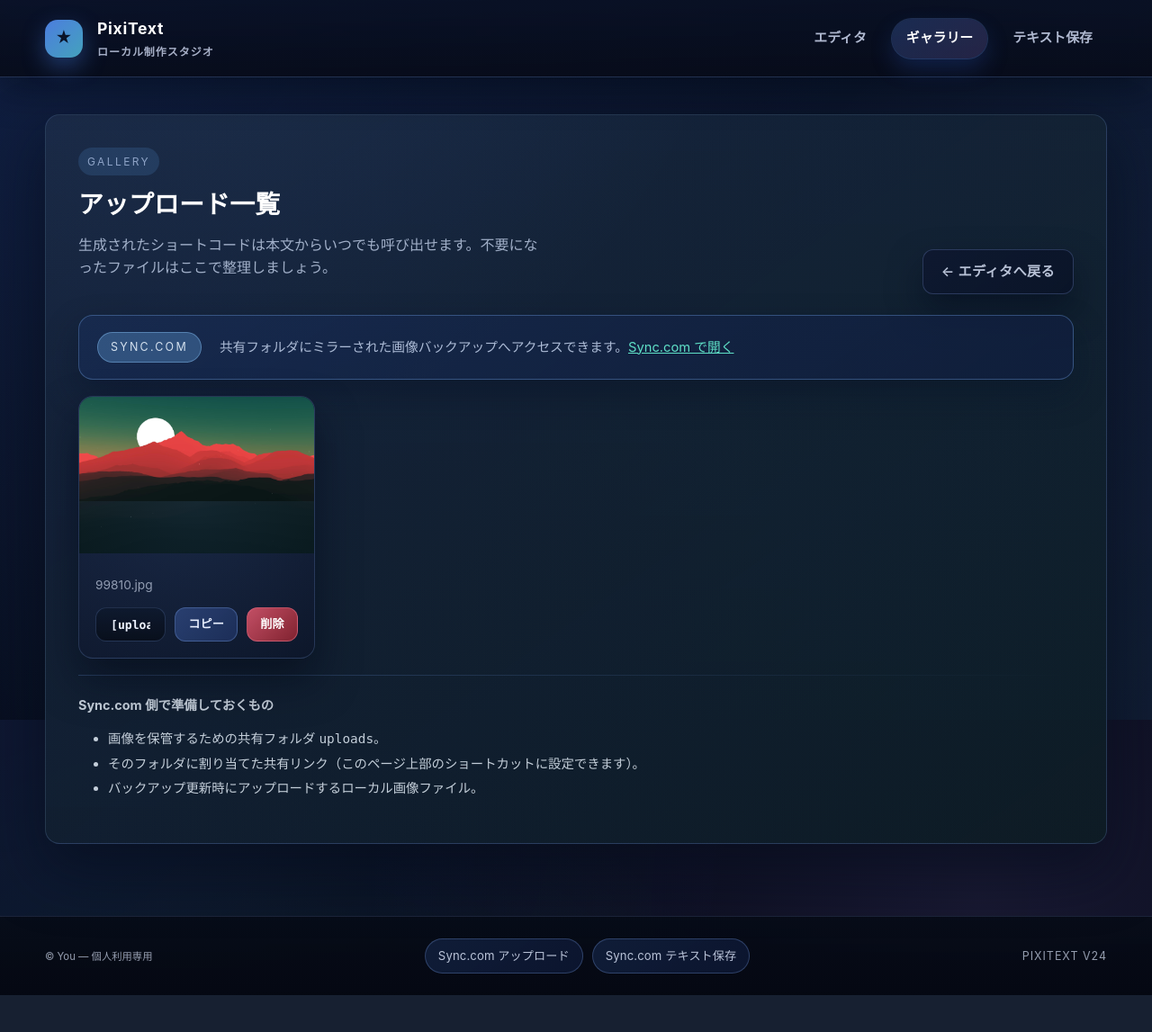
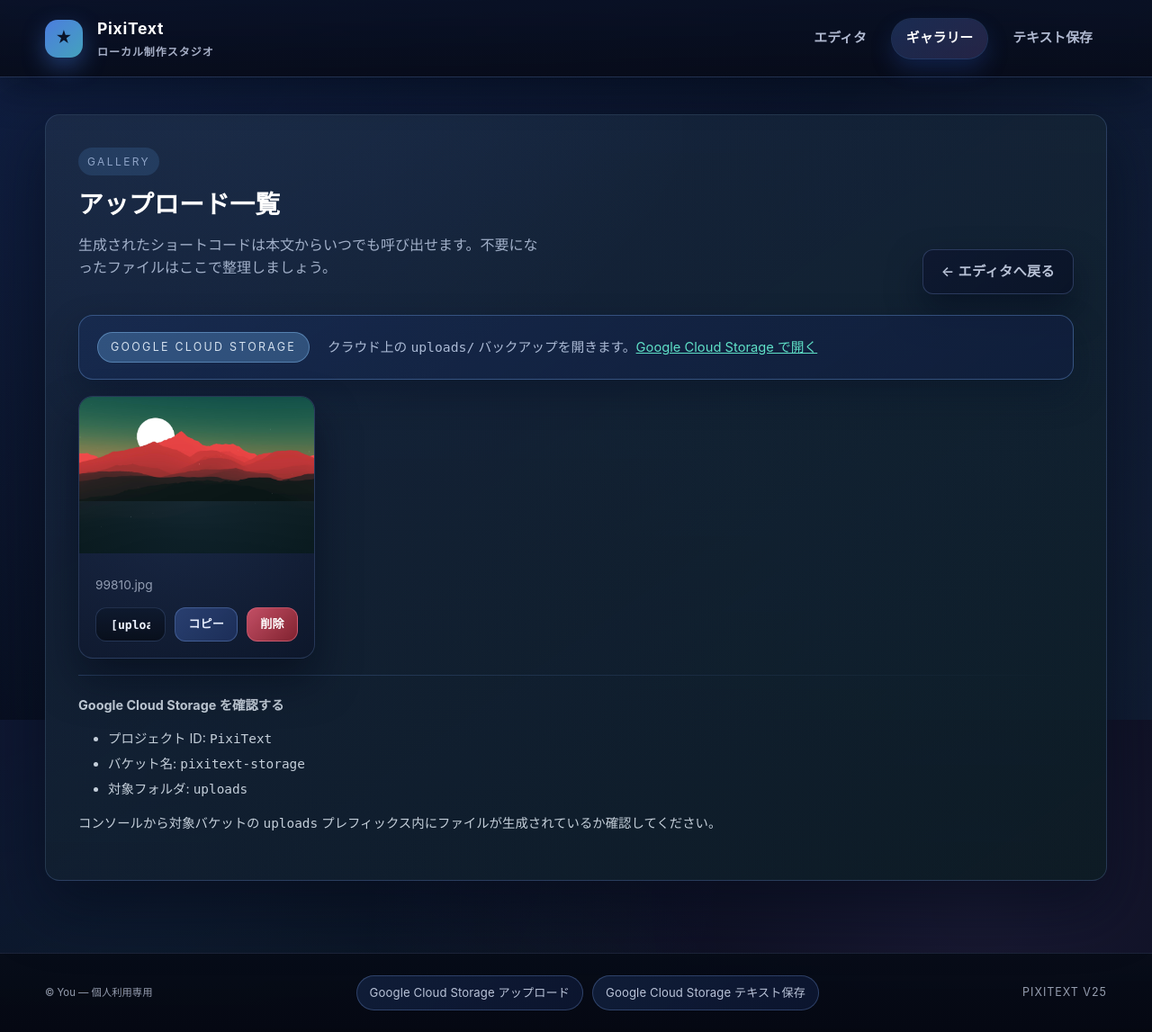
Before and after one commit to Pdwqag/PixiText, a Flask app: page /gallery in a window 1280 px wide. Shown: the whole page at 90% size. Before the commit the page ends 1106 px from the top, so only its background shows below. Run offline with Flask 3, Linux system fonts and the light colour scheme.

Commit message:
Improve GCS uploads and remove Sync.com integration

```diff
--- a/app.py
+++ b/app.py
@@ -3,6 +3,11 @@ import json
 import random
 import re
 import time
+import mimetypes
+import threading
+import base64
+import binascii
+import importlib
 from datetime import datetime, timezone
 
 from flask import (
@@ -23,6 +28,19 @@ from flask_session import Session
 from werkzeug.utils import secure_filename
 
 from parser import parse_document, to_html_document
+
+storage = None
+NotFound = None
+
+_google_pkg = importlib.util.find_spec("google")
+if _google_pkg is not None:  # pragma: no branch - import resolution only
+    _storage_spec = importlib.util.find_spec("google.cloud.storage")
+    if _storage_spec is not None:
+        storage = importlib.import_module("google.cloud.storage")  # type: ignore[assignment]
+
+    _exceptions_spec = importlib.util.find_spec("google.api_core.exceptions")
+    if _exceptions_spec is not None:
+        NotFound = getattr(importlib.import_module("google.api_core.exceptions"), "NotFound", None)
 
 BASE_DIR = os.path.dirname(__file__)
 TEMPLATES_DIR = os.path.join(BASE_DIR, "templates")
@@ -54,13 +72,290 @@ app.config.update(
     SESSION_TYPE="filesystem",
     SESSION_FILE_DIR=SESSION_DIR,
     SESSION_PERMANENT=False,
-    BUILD_VER=24,  # キャッシュバスター
-    SYNC_UPLOADS_URL=os.getenv("SYNC_UPLOADS_URL", "https://ln5.sync.com/dl/6643d5940#v74nbenq-egdk7g8k-fnxm268q-a2qmhqnh"),
-    SYNC_SAVES_URL=os.getenv("SYNC_SAVES_URL", "https://ln5.sync.com/dl/09e74e690#7ufepdfq-nxtt4d66-y5pqdnsy-rvub53cy"),
+    BUILD_VER=25,  # キャッシュバスター
+    GCS_PROJECT_ID=os.getenv("GCS_PROJECT_ID", "PixiText"),
+    GCS_BUCKET_NAME=os.getenv("GCS_BUCKET_NAME", "pixitext-storage"),
+    GCS_UPLOAD_PREFIX=os.getenv("GCS_UPLOAD_PREFIX", "uploads"),
+    GCS_SAVES_PREFIX=os.getenv("GCS_SAVES_PREFIX", "saves"),
+    GCS_SERVICE_ACCOUNT_KEY=os.getenv(
+        "GCS_SERVICE_ACCOUNT_KEY",
+        os.path.join(BASE_DIR, "pixitext-475704-6c5d65f6c0cf.json"),
+    ),
+    GCS_SERVICE_ACCOUNT_JSON=os.getenv("GCS_SERVICE_ACCOUNT_JSON", ""),
+    GCS_SERVICE_ACCOUNT_EMAIL=os.getenv(
+        "GCS_SERVICE_ACCOUNT_EMAIL",
+        "pikusaitekisuto@pixitext-475704.iam.gserviceaccount.com",
+    ),
+    GCS_BROWSER_BASE_URL=os.getenv("GCS_BROWSER_BASE_URL", ""),
 )
 
 # 3) Flask-Session を初期化（requirements.txt に Flask-Session を入れること）
 Session(app)
+
+
+_GCS_LOCK = threading.Lock()
+_GCS_STATE = {"bucket": None, "checked": False, "error": None, "config": None}
+_CLOUD_MANIFEST_CACHE = {"timestamp": 0.0, "value": None}
+_CLOUD_MANIFEST_LOCK = threading.Lock()
+
+
+def _gcs_configured():
+    return storage is not None and bool(app.config.get("GCS_BUCKET_NAME"))
+
+
+def _parse_service_account_blob(raw_value):
+    if not raw_value:
+        return None
+    if isinstance(raw_value, (bytes, bytearray)):
+        try:
+            raw_value = raw_value.decode("utf-8")
+        except UnicodeDecodeError:
+            return None
+    text = str(raw_value).strip()
+    if not text:
+        return None
+    if text.startswith("{"):
+        try:
+            return json.loads(text)
+        except json.JSONDecodeError:
+            return None
+    try:
+        decoded = base64.b64decode(text)
+    except (binascii.Error, ValueError):
+        return None
+    try:
+        decoded_text = decoded.decode("utf-8")
+    except UnicodeDecodeError:
+        return None
+    decoded_text = decoded_text.strip()
+    if not decoded_text.startswith("{"):
+        return None
+    try:
+        return json.loads(decoded_text)
+    except json.JSONDecodeError:
+        return None
+
+
+def _fingerprint_credentials(kind, value):
+    if kind == "path":
+        return os.path.abspath(str(value))
+    if kind == "info":
+        try:
+            return json.dumps(value, sort_keys=True)
+        except TypeError:
+            return repr(value)
+    return None
+
+
+def _resolve_service_account_credentials():
+    inline = app.config.get("GCS_SERVICE_ACCOUNT_JSON")
+    info = _parse_service_account_blob(inline)
+    if info:
+        return "info", info
+
+    key_setting = app.config.get("GCS_SERVICE_ACCOUNT_KEY") or ""
+    expanded_path = os.path.expanduser(key_setting)
+    if expanded_path and os.path.isfile(expanded_path):
+        return "path", expanded_path
+
+    info = _parse_service_account_blob(key_setting)
+    if info:
+        return "info", info
+
+    env_path = os.getenv("GOOGLE_APPLICATION_CREDENTIALS", "")
+    env_path = os.path.expanduser(env_path)
+    if env_path and os.path.isfile(env_path):
+        return "path", env_path
+
+    return None, None
+
+
+def _ensure_gcs_bucket(force=False):
+    global _GCS_STATE
+    if not _gcs_configured():
+        return None
+    with _GCS_LOCK:
+        bucket_name = app.config.get("GCS_BUCKET_NAME")
+        project_id = app.config.get("GCS_PROJECT_ID") or None
+        cred_kind, cred_value = _resolve_service_account_credentials()
+        config_signature = (
+            bucket_name,
+            project_id,
+            cred_kind,
+            _fingerprint_credentials(cred_kind, cred_value),
+        )
+
+        if (
+            _GCS_STATE["bucket"] is not None
+            and not force
+            and _GCS_STATE.get("config") == config_signature
+        ):
+            return _GCS_STATE["bucket"]
+        if (
+            _GCS_STATE["checked"]
+            and _GCS_STATE["bucket"] is None
+            and not force
+            and _GCS_STATE.get("config") == config_signature
+        ):
+            return None
+
+        try:
+            if cred_kind == "path" and cred_value:
+                client = storage.Client.from_service_account_json(
+                    cred_value,
+                    project=project_id,
+                )
+            elif cred_kind == "info" and cred_value:
+                client = storage.Client.from_service_account_info(
+                    dict(cred_value),
+                    project=project_id,
+                )
+            else:
+                client = storage.Client(project=project_id)
+
+            bucket = client.bucket(bucket_name)
+            if not bucket.exists():  # pragma: no branch - requires network
+                bucket = client.get_bucket(bucket_name)
+        except Exception as exc:  # pragma: no cover - relies on external service
+            app.logger.warning("Google Cloud Storage is unavailable: %s", exc)
+            _GCS_STATE = {
+                "bucket": None,
+                "checked": True,
+                "error": exc,
+                "config": config_signature,
+            }
+            return None
+
+        _GCS_STATE = {
+            "bucket": bucket,
+            "checked": True,
+            "error": None,
+            "config": config_signature,
+        }
+        return bucket
+
+
+def _gcs_build_remote_path(prefix, filename):
+    safe_name = os.path.basename(filename or "")
+    if not safe_name:
+        return ""
+    prefix = (prefix or "").strip("/")
+    if prefix:
+        return f"{prefix}/{safe_name}"
+    return safe_name
+
+
+def gcs_upload_file(local_path, filename, *, prefix=None, content_type=None):
+    bucket = _ensure_gcs_bucket()
+    if bucket is None:
+        return None
+
+    if not filename:
+        return None
+
+    remote_path = _gcs_build_remote_path(prefix, filename)
+    if not remote_path:
+        return None
+
+    try:
+        blob = bucket.blob(remote_path)
+        blob.upload_from_filename(local_path, content_type=content_type)
+        return True
+    except Exception as exc:  # pragma: no cover - relies on external service
+        app.logger.warning(
+            "Failed to upload %s to Google Cloud Storage: %s",
+            remote_path,
+            exc,
+        )
+        return False
+
+
+def gcs_delete_blob(filename, *, prefix=None):
+    bucket = _ensure_gcs_bucket()
+    if bucket is None:
+        return None
+
+    if not filename:
+        return None
+
+    remote_path = _gcs_build_remote_path(prefix, filename)
+    if not remote_path:
+        return None
+    try:
+        blob = bucket.blob(remote_path)
+        blob.delete()
+        return True
+    except Exception as exc:  # pragma: no cover - relies on external service
+        if NotFound is not None and isinstance(exc, NotFound):
+            return True
+        app.logger.warning(
+            "Failed to delete %s from Google Cloud Storage: %s",
+            remote_path,
+            exc,
+        )
+        return False
+
+
+def _compose_browser_url(base_url, prefix):
+    if not base_url:
+        return ""
+    base = base_url.rstrip("/")
+    if not prefix:
+        return base
+    segment = (prefix or "").strip("/")
+    if not segment:
+        return base
+    return f"{base}/{segment}"
+
+
+def _generate_cloud_manifest():
+    targets = []
+
+    if _gcs_configured():
+        bucket_name = app.config.get("GCS_BUCKET_NAME")
+        base_url = app.config.get("GCS_BROWSER_BASE_URL")
+        if not base_url and bucket_name:
+            base_url = f"https://console.cloud.google.com/storage/browser/{bucket_name}"
+        targets.append(
+            dict(
+                key="gcs",
+                label="Google Cloud Storage",
+                uploads_url=_compose_browser_url(base_url, app.config.get("GCS_UPLOAD_PREFIX")),
+                saves_url=_compose_browser_url(base_url, app.config.get("GCS_SAVES_PREFIX")),
+                bucket=bucket_name or "",
+                project=app.config.get("GCS_PROJECT_ID") or "",
+                service_account=app.config.get("GCS_SERVICE_ACCOUNT_EMAIL") or "",
+            )
+        )
+
+    return {
+        "targets": targets,
+        "generated_at": datetime.now(timezone.utc).isoformat(),
+        "gcs": {
+            "enabled": _gcs_configured(),
+            "bucket": app.config.get("GCS_BUCKET_NAME"),
+            "project": app.config.get("GCS_PROJECT_ID"),
+            "service_account": app.config.get("GCS_SERVICE_ACCOUNT_EMAIL"),
+        },
+    }
+
+
+def load_cloud_manifest(*, force_refresh=False):
+    now = time.time()
+    with _CLOUD_MANIFEST_LOCK:
+        cached = _CLOUD_MANIFEST_CACHE["value"]
+        if (
+            cached is not None
+            and not force_refresh
+            and now - _CLOUD_MANIFEST_CACHE["timestamp"] < 30
+        ):
+            return cached
+
+    manifest = _generate_cloud_manifest()
+    with _CLOUD_MANIFEST_LOCK:
+        _CLOUD_MANIFEST_CACHE["timestamp"] = now
+        _CLOUD_MANIFEST_CACHE["value"] = manifest
+    return manifest
 
 
 @app.after_request
@@ -75,32 +370,12 @@ def allowed_file(fn): return "." in fn and fn.rsplit(".",1)[1].lower() in ALLOWE
 # === テンプレート共通変数 ===
 @app.context_processor
 def inject_cloud_links():
-    providers = []
-
-    def _provider(key, label, uploads_url, saves_url):
-        if not uploads_url and not saves_url:
-            return None
-        return dict(
-            key=key,
-            label=label,
-            uploads_url=uploads_url or "",
-            saves_url=saves_url or "",
-        )
-
-    sync = _provider(
-        "sync",
-        "Sync.com",
-        app.config.get("SYNC_UPLOADS_URL"),
-        app.config.get("SYNC_SAVES_URL"),
-    )
-    for entry in (sync,):
-        if entry:
-            providers.append(entry)
-
+    manifest = load_cloud_manifest()
     return dict(
-        sync_uploads_url=app.config.get("SYNC_UPLOADS_URL"),
-        sync_saves_url=app.config.get("SYNC_SAVES_URL"),
-        cloud_targets=providers,
+        cloud_targets=manifest.get("targets", []),
+        cloud_manifest=manifest,
+        gcs_upload_prefix=app.config.get("GCS_UPLOAD_PREFIX"),
+        gcs_saves_prefix=app.config.get("GCS_SAVES_PREFIX"),
     )
 
 
@@ -167,7 +442,7 @@ def index():
     gallery_items = [{"id": k, **v} for k, v in db.items()]
     gallery_items.sort(key=lambda x: x.get("ts", 0), reverse=True)
 
-    refresh = request.args.get("sync_refresh") == "1"
+    refresh = request.args.get("cloud_refresh") == "1"
     cloud_manifest = load_cloud_manifest(force_refresh=refresh)
     cloud_targets = cloud_manifest.get("targets", [])
 
@@ -179,7 +454,6 @@ def index():
         last_filename=last_filename,
         cloud_manifest=cloud_manifest,
         cloud_targets=cloud_targets,
-        sync_refreshing=refresh,
     ))
     resp.headers["Cache-Control"] = "no-store, no-cache, must-revalidate, max-age=0"
     resp.headers["Pragma"] = "no-cache"
@@ -221,6 +495,16 @@ def upload():
     stored_name = candidate
     path = os.path.join(app.config["UPLOAD_FOLDER"], stored_name)
     file.save(path)
+
+    mime_type = mimetypes.guess_type(stored_name)[0] or "application/octet-stream"
+    gcs_result = gcs_upload_file(
+        path,
+        stored_name,
+        prefix=app.config.get("GCS_UPLOAD_PREFIX"),
+        content_type=mime_type,
+    )
+    if gcs_result is False:
+        flash("クラウドバックアップ（Google Cloud Storage）に失敗しました。設定を確認してください。")
 
     # DB登録
     db[nid] = {
@@ -295,6 +579,13 @@ def delete_image(img_id):
     except Exception as e:
         flash(f"ファイル削除時にエラー: {e}")
 
+    gcs_result = gcs_delete_blob(
+        rec.get("stored_name"),
+        prefix=app.config.get("GCS_UPLOAD_PREFIX"),
+    )
+    if gcs_result is False:
+        flash("クラウドバックアップ（Google Cloud Storage）の削除に失敗しました。")
+
     # DB から削除して保存
     db.pop(img_id, None)
     _save_db(db)
@@ -340,6 +631,17 @@ def saves_delete():
             flash("ファイルが見つかりません")
     except Exception as e:
         flash(f"削除に失敗しました: {e}")
+        remove_remote = False
+    else:
+        remove_remote = True
+
+    if remove_remote:
+        gcs_result = gcs_delete_blob(
+            fname,
+            prefix=app.config.get("GCS_SAVES_PREFIX"),
+        )
+        if gcs_result is False:
+            flash("クラウドバックアップ（Google Cloud Storage）の削除に失敗しました。")
     return redirect(url_for("saves_list"))
 
 @app.route("/save_local", methods=["POST"])
@@ -365,7 +667,22 @@ def save_local():
             f.write(text)
         session["last_text"] = text
         session["last_filename"] = name
-        return jsonify(success=True, message=f"「{name}」を保存しました", filename=name)
+        payload = dict(
+            success=True,
+            message=f"「{name}」を保存しました",
+            filename=name,
+        )
+        gcs_result = gcs_upload_file(
+            path,
+            name,
+            prefix=app.config.get("GCS_SAVES_PREFIX"),
+            content_type="text/plain; charset=utf-8",
+        )
+        if gcs_result:
+            payload["cloud_synced"] = True
+        elif gcs_result is False:
+            payload["cloud_warning"] = "Google Cloud Storage へのバックアップに失敗しました。設定を確認してください。"
+        return jsonify(**payload)
     except Exception as e:
         return jsonify(success=False, message=f"保存に失敗：{e}"), 500
 
--- a/requirements.txt
+++ b/requirements.txt
@@ -5,3 +5,4 @@ itsdangerous>=2
 gunicorn>=21
 Flask-Session==0.5.0
 requests>=2.31
+google-cloud-storage>=2.14
--- a/templates/gallery.html
+++ b/templates/gallery.html
@@ -18,7 +18,7 @@
         {% if provider.uploads_url %}
           <div class="cloud-callout" role="note">
             <span class="cloud-callout__badge">{{ provider.label }}</span>
-            <p class="cloud-callout__text">共有フォルダにミラーされた画像バックアップへアクセスできます。<a href="{{ provider.uploads_url }}" target="_blank" rel="noopener">{{ provider.label }} で開く</a></p>
+            <p class="cloud-callout__text">クラウド上の <code>uploads/</code> バックアップを開きます。<a href="{{ provider.uploads_url }}" target="_blank" rel="noopener">{{ provider.label }} で開く</a></p>
           </div>
         {% endif %}
       {% endfor %}
@@ -53,13 +53,18 @@
   {% endif %}
 
   <div class="panel-divider"></div>
-  <section class="cloud-note cloud-note--accent" aria-label="Sync.com 連携ガイド">
-    <p><strong>Sync.com 側で準備しておくもの</strong></p>
-    <ul>
-      <li>画像を保管するための共有フォルダ <code>uploads</code>。</li>
-      <li>そのフォルダに割り当てた共有リンク（このページ上部のショートカットに設定できます）。</li>
-      <li>バックアップ更新時にアップロードするローカル画像ファイル。</li>
-    </ul>
-  </section>
+  {% if cloud_manifest.gcs.enabled %}
+    <section class="cloud-note cloud-note--accent" aria-label="Google Cloud Storage 情報">
+      <p><strong>Google Cloud Storage を確認する</strong></p>
+      <ul>
+        <li>プロジェクト ID: <code>{{ cloud_manifest.gcs.project }}</code></li>
+        <li>バケット名: <code>{{ cloud_manifest.gcs.bucket }}</code></li>
+        <li>対象フォルダ: <code>{{ gcs_upload_prefix }}</code></li>
+      </ul>
+      <p>コンソールから対象バケットの <code>{{ gcs_upload_prefix }}</code> プレフィックス内にファイルが生成されているか確認してください。</p>
+    </section>
+  {% else %}
+    <p class="cloud-note">Google Cloud Storage を有効化すると、ここにバックアップへのショートカットが表示されます。</p>
+  {% endif %}
 </section>
 {% endblock %}
```
Also changed, not shown: templates/index.html (+13 -15 lines), templates/saves.html (+14 -9 lines), README.md (added).
